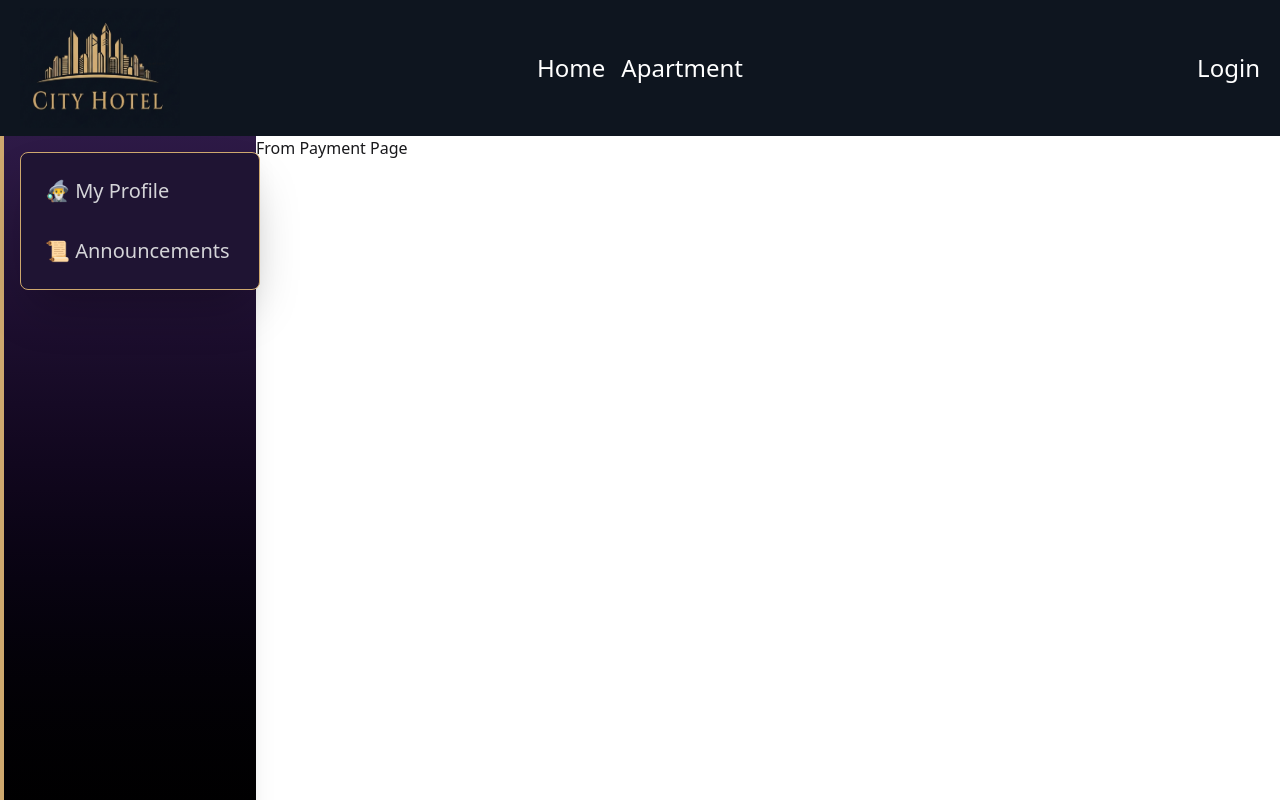
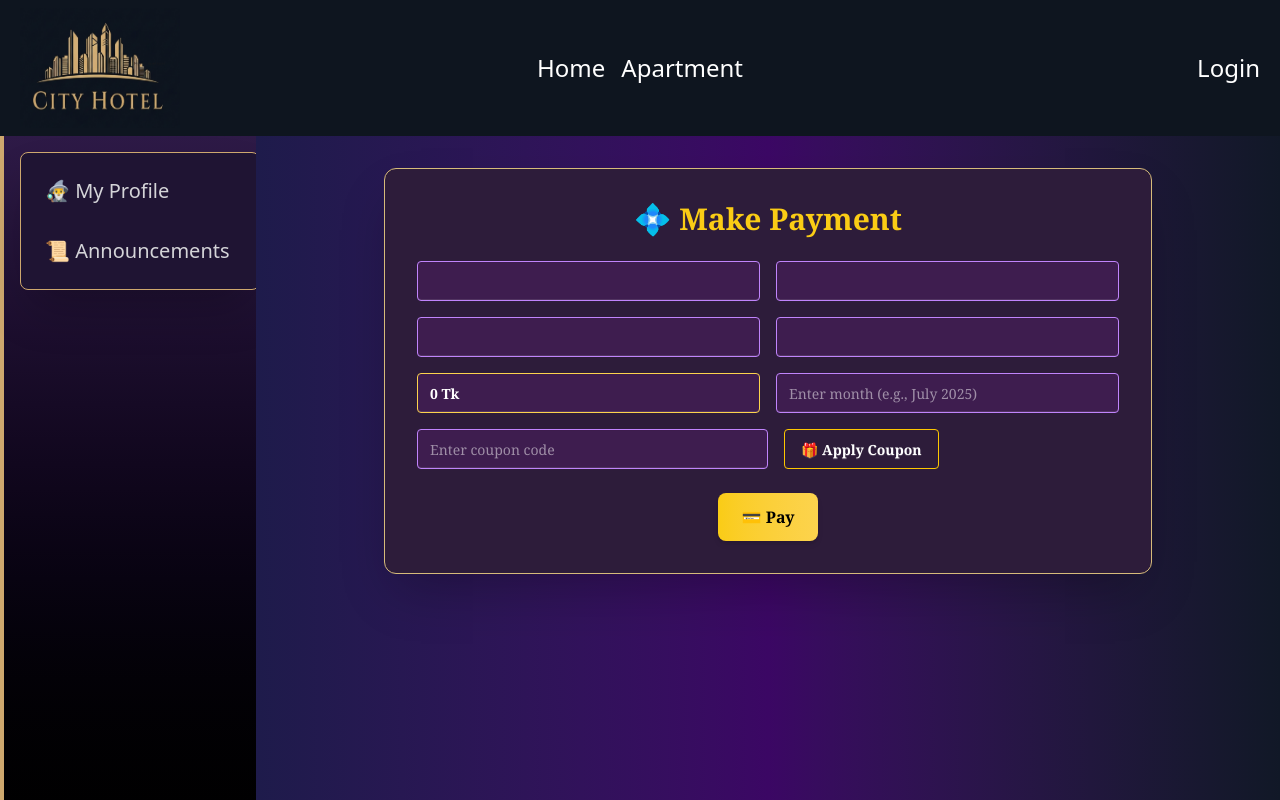
Before and after one commit to indrojitmondal/City-Hotel-Client, a React (Vite) app: page /dashboard/make-payment in a window 1280 px wide. Shown: the top 800 px of the page. Built offline with nearby package versions, Linux system fonts and the light colour scheme; no server answers.

Commit message:
Added Make Payment

```diff
--- a/src/pages/Dashboard/Dashboard.jsx
+++ b/src/pages/Dashboard/Dashboard.jsx
@@ -20,6 +20,33 @@ const Dashboard = () => {
                         🧙‍♂️ My Profile
                     </NavLink>
                 </li>
+
+                {agreement?.length>0 && <>
+                    <li>
+                    <NavLink
+                        className={({ isActive }) =>
+                            isActive
+                                ? "text-xl font-bold text-[#facc15] bg-[#3c2b50] p-2 rounded-lg shadow-inner border border-[#d6bb7a] transition-all duration-300"
+                                : "text-xl text-[#d4d4d8] hover:text-[#facc15] hover:bg-[#2d1c3a] p-2 rounded-lg transition-all duration-300"
+                        }
+                        to={'/dashboard/make-payment'}
+                    >
+                        💰 Make payment
+                    </NavLink>
+                    </li>
+                    <li>
+                    <NavLink
+                        className={({ isActive }) =>
+                            isActive
+                                ? "text-xl font-bold text-[#facc15] bg-[#3c2b50] p-2 rounded-lg shadow-inner border border-[#d6bb7a] transition-all duration-300"
+                                : "text-xl text-[#d4d4d8] hover:text-[#facc15] hover:bg-[#2d1c3a] p-2 rounded-lg transition-all duration-300"
+                        }
+                        to={'/dashboard/payment-history'}
+                    >
+                        🧾 Payment History
+                    </NavLink>
+                    </li>
+                </>}
                 <li>
                     <NavLink
                         className={({ isActive }) =>
@@ -32,20 +59,6 @@ const Dashboard = () => {
                         📜 Announcements
                     </NavLink>
                 </li>
-                {agreement?.length>0 && <>
-                    <li>
-                    <NavLink
-                        className={({ isActive }) =>
-                            isActive
-                                ? "text-xl font-bold text-[#facc15] bg-[#3c2b50] p-2 rounded-lg shadow-inner border border-[#d6bb7a] transition-all duration-300"
-                                : "text-xl text-[#d4d4d8] hover:text-[#facc15] hover:bg-[#2d1c3a] p-2 rounded-lg transition-all duration-300"
-                        }
-                        to={'/dashboard/make-payment'}
-                    >
-                        💰 Make payment
-                    </NavLink>
-                </li>
-                </>}
             </ul>
         </div>
     );
--- /dev/null
+++ b/src/pages/Dashboard/MakePayment.jsx
@@ -0,0 +1,135 @@
+import React, { useEffect, useState } from 'react';
+import { useForm } from 'react-hook-form';
+// your custom hook
+import { useNavigate } from 'react-router';
+import useAgreement from '../../hooks/useAgreement';
+
+const MakePayment = () => {
+    const [agreement] = useAgreement();
+    const navigate = useNavigate();
+    const [finalRent, setFinalRent] = useState(agreement[0]?.rent || 0);
+    const [couponMessage, setCouponMessage] = useState('');
+    const [couponApplied, setCouponApplied] = useState(false);
+    useEffect(()=>{
+      setFinalRent(agreement[0]?.rent || 0);
+    },[agreement])
+    const {
+        register,
+        handleSubmit,
+        setValue,
+        formState: { errors }
+    } = useForm();
+
+    const onSubmit = data => {
+        const paymentData = {
+            ...data,
+            rent: finalRent,
+            apartmentId: agreement[0]?._id,
+            status: 'pending',
+        };
+        console.log('Redirecting with:', paymentData);
+        // Replace with your actual payment route logic
+        navigate('/dashboard/checkout', { state: paymentData });
+    };
+
+    const handleCouponApply = () => {
+        const code = document.getElementById('couponCode').value.trim();
+
+        // Example static coupons
+        const coupons = {
+            SAVE20: 20,
+            HOTEL10: 10,
+            SUMMER25: 50
+        };
+
+        if (coupons[code]) {
+            const discount = (agreement[0]?.rent * coupons[code]) / 100;
+            setFinalRent(agreement[0]?.rent - discount);
+            setCouponMessage(`✅ Coupon applied! ${coupons[code]}% off.`);
+            setCouponApplied(true);
+        } else {
+            setCouponMessage('❌ Invalid coupon code.');
+            setFinalRent(agreement[0]?.rent);
+            setCouponApplied(false);
+        }
+    };
+
+    return (
+        <div className="min-h-screen bg-gradient-to-r from-[#1e1b4b] via-[#3b0764] to-[#111827] text-white p-8">
+            <div className="max-w-3xl mx-auto bg-[#2d1c3a] rounded-xl shadow-2xl border border-[#d6bb7a] p-8 space-y-6 font-serif">
+                <h2 className="text-3xl font-bold text-center text-[#facc15]">💠 Make Payment</h2>
+
+                <form onSubmit={handleSubmit(onSubmit)} className="space-y-4">
+                    <div className="grid grid-cols-1 md:grid-cols-2 gap-4">
+                        <input
+                            readOnly
+                            defaultValue={agreement[0]?.email}
+                            {...register("email")}
+                            className="input input-bordered w-full bg-[#3e1d4f] border-[#c084fc] text-white"
+                        />
+                        <input
+                            readOnly
+                            defaultValue={agreement[0]?.floorNo}
+                            {...register("floor")}
+                            className="input input-bordered w-full bg-[#3e1d4f] border-[#c084fc] text-white"
+                        />
+                        <input
+                            readOnly
+                            defaultValue={agreement[0]?.blockName}
+                            {...register("block")}
+                            className="input input-bordered w-full bg-[#3e1d4f] border-[#c084fc] text-white"
+                        />
+                        <input
+                            readOnly
+                            defaultValue={agreement[0]?.apartmentNo}
+                            {...register("apartmentNo")}
+                            className="input input-bordered w-full bg-[#3e1d4f] border-[#c084fc] text-white"
+                        />
+                        <input
+                            readOnly
+                            value={`${finalRent} Tk`}
+                            className="input input-bordered w-full bg-[#3e1d4f] border-[#fcd34d] text-white font-bold"
+                        />
+                        <input
+                            type="text"
+                            placeholder="Enter month (e.g., July 2025)"
+                            {...register("month", { required: true })}
+                            className="input input-bordered w-full bg-[#3e1d4f] border-[#c084fc] text-white"
+                        />
+                        {errors.month && <p className="text-red-400">* Month is required</p>}
+                    </div>
+
+                    {/* Coupon Section */}
+                    <div className="flex flex-col md:flex-row items-center gap-4 mt-4">
+                        <input
+                            id="couponCode"
+                            type="text"
+                            placeholder="Enter coupon code"
+                            className="input input-bordered bg-[#3e1d4f] border-[#c084fc] text-white w-full md:w-1/2"
+                        />
+                        <button
+                            type="button"
+                            onClick={handleCouponApply}
+                            className="btn btn-outline border-yellow-400 hover:bg-yellow-400 hover:text-black"
+                            disabled={couponApplied}
+                        >
+                            🎁 Apply Coupon
+                        </button>
+                    </div>
+                    {couponMessage && <p className={`text-sm ${couponApplied ? 'text-green-400' : 'text-red-400'}`}>{couponMessage}</p>}
+
+                    <div className="text-center mt-6">
+                        <button
+                            type="submit"
+                            className="bg-gradient-to-r from-[#facc15] to-[#fcd34d] text-black font-bold px-6 py-3 rounded-lg shadow-md hover:scale-105 transition"
+                        >
+                            💳 Pay
+                        </button>
+                    </div>
+                </form>
+            </div>
+        </div>
+    );
+};
+
+export default MakePayment;
--- a/src/pages/Dashboard/MyProfile.jsx
+++ b/src/pages/Dashboard/MyProfile.jsx
@@ -3,6 +3,7 @@ import useAuth from '../../hooks/useAuth';
 import { useQuery } from '@tanstack/react-query';
 import useAxiosSecure from '../../hooks/useAxiosSecure';
 import Agreement from '../../components/Agreement/Agreement';
+import { Circles } from 'react-loader-spinner';
 
 const MyProfile = () => {
     const { user } = useAuth();
@@ -18,6 +19,10 @@ const MyProfile = () => {
 
     return (
         <div className="min-h-screen bg-gradient-to-r from-[#1a103d] via-[#301934] to-[#1f1b2e] text-white p-8 font-serif">
+            {
+                isPending ? <div className="flex justify-center items-center h-40">
+                    <Circles height="80" width="80" color="#facc15" ariaLabel="loading" />
+                </div> :
                     <div className="max-w-4xl mx-auto bg-[#2d1c3a] border border-[#c084fc] rounded-2xl shadow-xl p-8 space-y-6">
                         <div className="flex flex-col md:flex-row items-center gap-8">
                             <img
@@ -70,6 +75,9 @@ const MyProfile = () => {
                             }
                         </div>
                     </div>
+            }
+
+
         </div>
     );
 };
```
Also changed, not shown: src/Routes/Routes.jsx (+10 -1 lines). Lines whose indentation alone changed are shown as unchanged.
